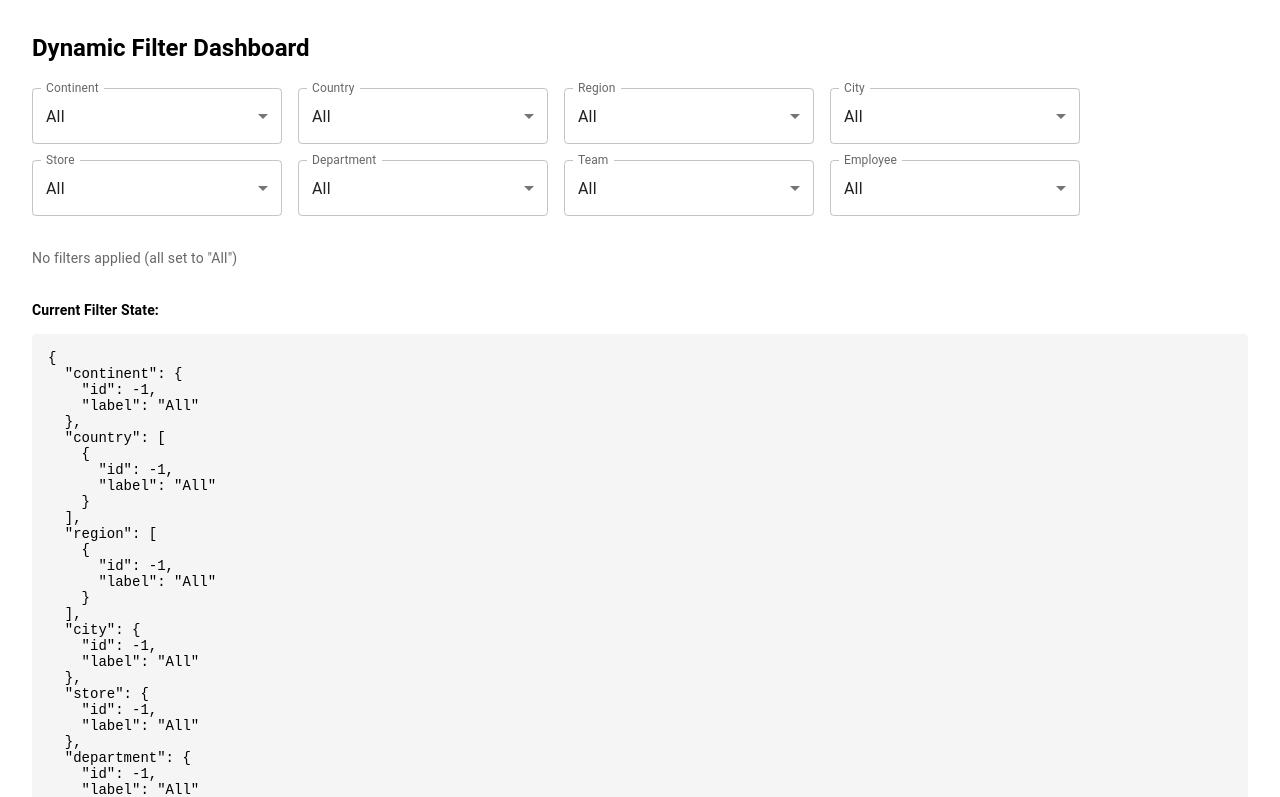
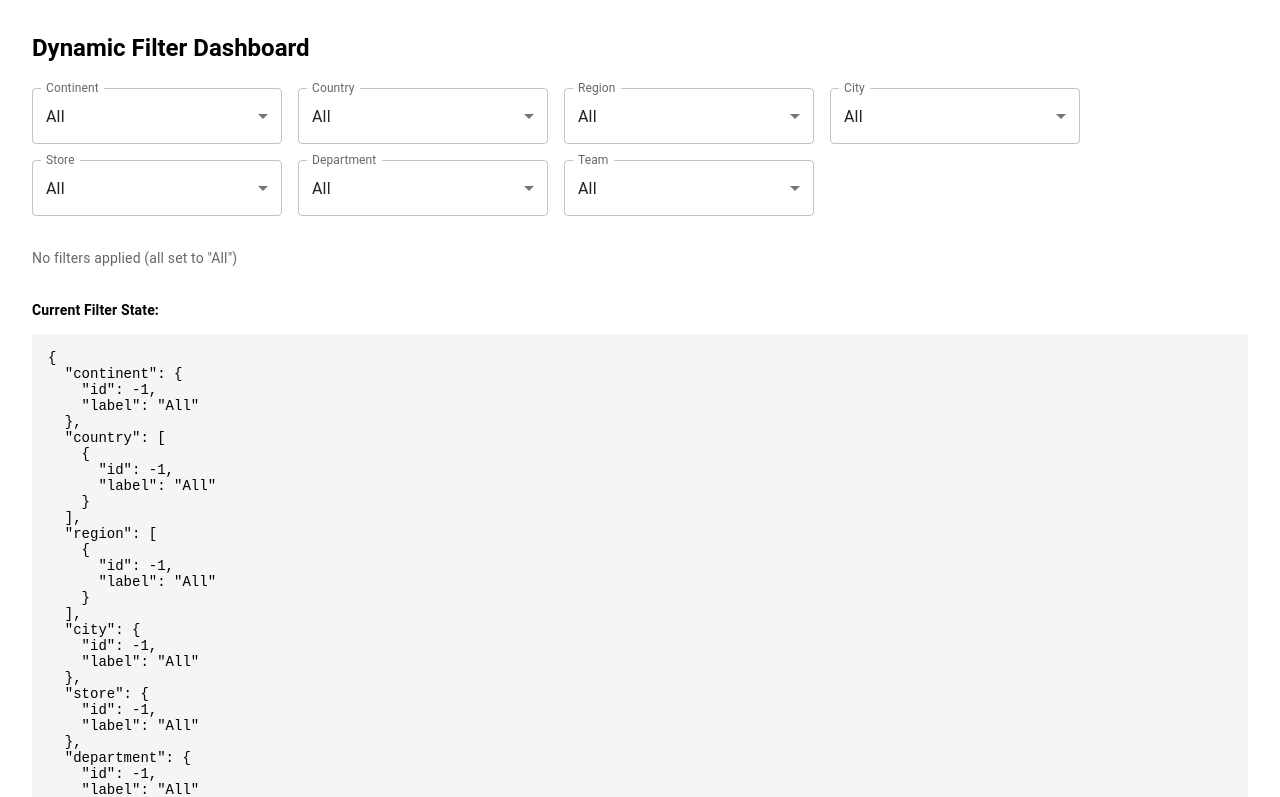
Before and after one commit to simkenys/filters-demo, a React (Vite) app: page / in a window 1280 px wide. Shown: the top 797 px of the page. Built offline with nearby package versions, Linux system fonts and the light colour scheme; data requests are answered from the project's data file.

Commit message:
Added hideable filters

```diff
--- a/src/dashboard/DashboardExample.jsx
+++ b/src/dashboard/DashboardExample.jsx
@@ -40,12 +40,23 @@ function DashboardInner() {
 
       {/* -------------------- Filter selects -------------------- */}
       <Box display="flex" gap={2} flexWrap="wrap">
-        {filterConfig.map((f) => (
-          <Box key={f.name} width={250}>
-            {!f?.isMulti && <FilterSelect name={f.name} />}
-            {f?.isMulti && <FilterMultiSelect name={f.name} />}
-          </Box>
-        ))}
+        {filterConfig.map((f) => {
+          // Check if this filter should be hidden based on parent
+          if (f.hide && f.dependsOn?.length) {
+            const directParentKey = f.dependsOn[f.dependsOn.length - 1]; // immediate parent
+            const parentValue = state[directParentKey];
+            if (!parentValue || parentValue.id === -1) {
+              return null; // hide this filter
+            }
+          }
+
+          return (
+            <Box key={f.name} width={250}>
+              {!f?.isMulti && <FilterSelect name={f.name} />}
+              {f?.isMulti && <FilterMultiSelect name={f.name} />}
+            </Box>
+          );
+        })}
       </Box>
 
       {/* -------------------- Active filters bar -------------------- */}
--- a/src/hooks/useFilterConfig.jsx
+++ b/src/hooks/useFilterConfig.jsx
@@ -115,5 +115,6 @@ export const filterConfig = [
     ],
     fetcher: fetchEmployee,
     useBackend: true,
+    hide: true,
   },
 ];
```
Also changed, not shown: 1 other file (tests, documents, lock files or other folders).
